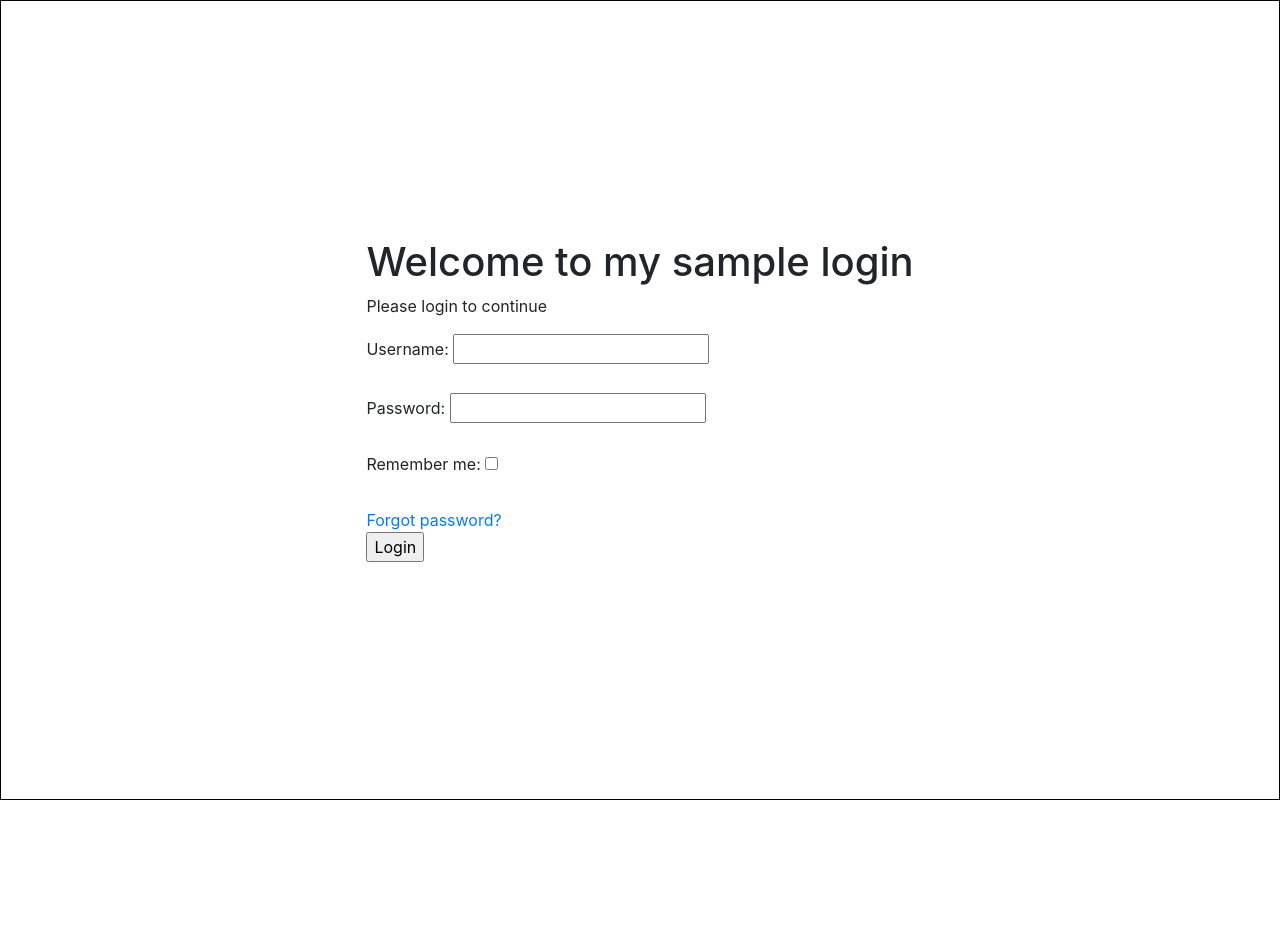
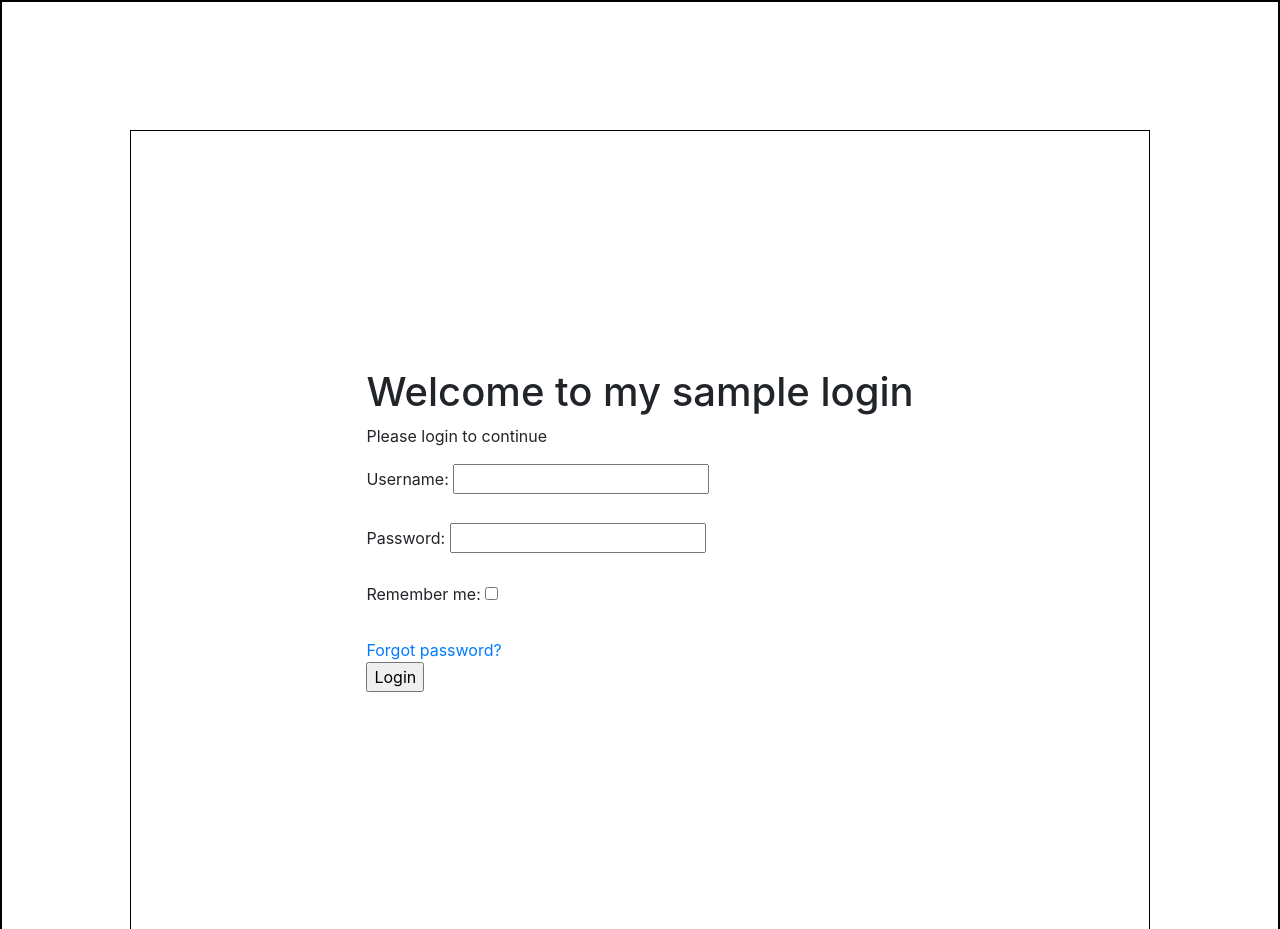
Before and after one commit to davidblack174/Gift-Static-webform, a plain HTML site: page index.html in a window 1280 px wide. Shown: the top 929 px of the page. Before the commit the page ends 800 px from the top, so only its background shows below. Drawn offline with nearby package versions, Linux system fonts and the light colour scheme.

Commit message:
updated style.css and index html file padding

```diff
--- a/index.html
+++ b/index.html
@@ -3,8 +3,9 @@
 <head>
     <meta charset="UTF-8">
     <meta name="viewport" content="width=device-width, initial-scale=1.0">
-    <title>Document</title>
+    <title>Get Wash</title>
     <link rel="stylesheet" href="https://stackpath.bootstrapcdn.com/bootstrap/4.5.2/css/bootstrap.min.css">
+    <link rel="stylesheet" href="style.css">
 </head>
 <body>
     <form>
--- a/style.css
+++ b/style.css
@@ -1,3 +1,5 @@
-@import url('https://stackpath.bootstrapcdn.com/bootstrap/4.5.2/css/bootstrap.min.css');
-
-/* Your custom CSS code goes here */
+form {
+    border: 2px solid #000;
+    box-shadow: 0 0 5px rgba(0, 0, 0, 0.3);
+    padding: 10%;
+}
```
